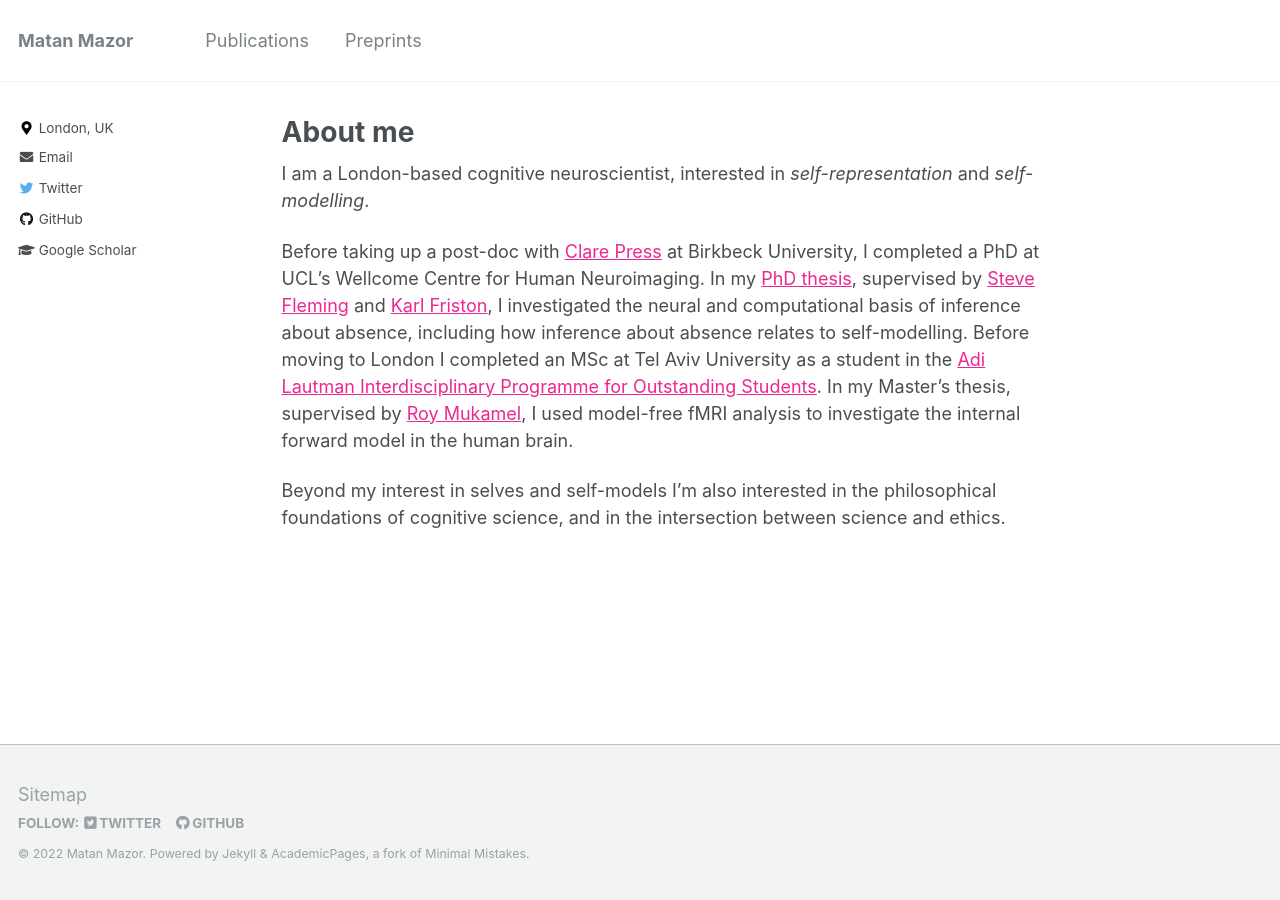
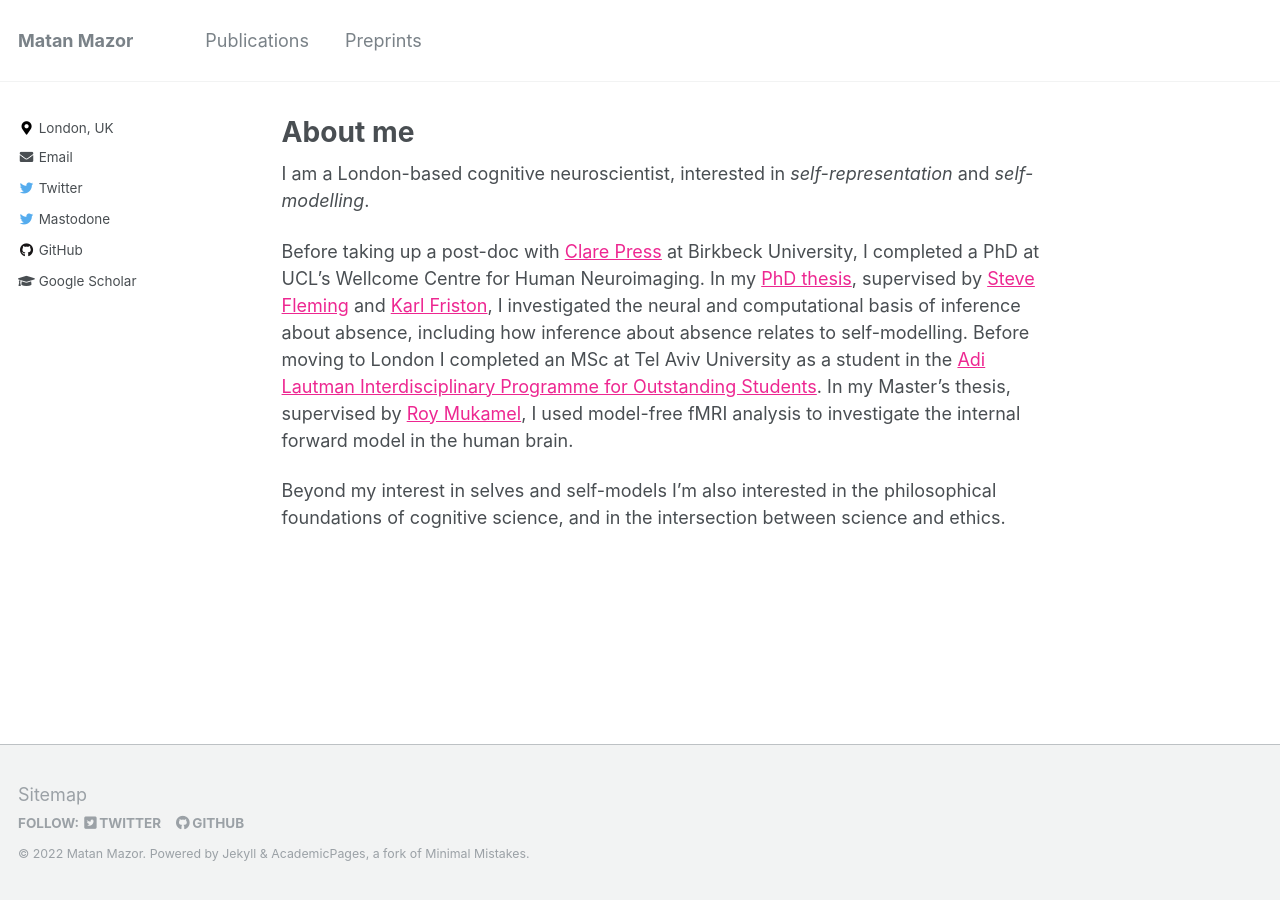
Before and after one commit to matanmazor/matanmazor.github.io, a Jekyll site: the page built from _pages/about.md, in a window 1280 px wide. Built offline with Jekyll 4.4.1, drawn with Linux system fonts in a browser that asks for light colours.

Commit message:
mastodone link

```diff
--- a/_config.yml
+++ b/_config.yml
@@ -100,6 +100,7 @@ author:
   facebook         :
   foursquare       :
   github           : "matanmazor"
+  mastodone        : "c.im/@matan"
   gitlab           :
   google_plus      :
   keybase          :
--- a/_includes/author-profile.html
+++ b/_includes/author-profile.html
@@ -45,6 +45,9 @@
       {% endif %}
       {% if author.twitter %}
         <li><a href="https://twitter.com/{{ author.twitter }}"><i class="fab fa-fw fa-twitter" aria-hidden="true"></i> Twitter</a></li>
+      {% endif %}
+      {% if author.mastodone %}
+        <li><a href="https://{{ author.mastodone }}"><i class="fab fa-fw fa-twitter" aria-hidden="true"></i> Mastodone</a></li>
       {% endif %}
       {% if author.facebook %}
         <li><a href="https://www.facebook.com/{{ author.facebook }}"><i class="fab fa-fw fa-facebook-square" aria-hidden="true"></i> Facebook</a></li>
```
